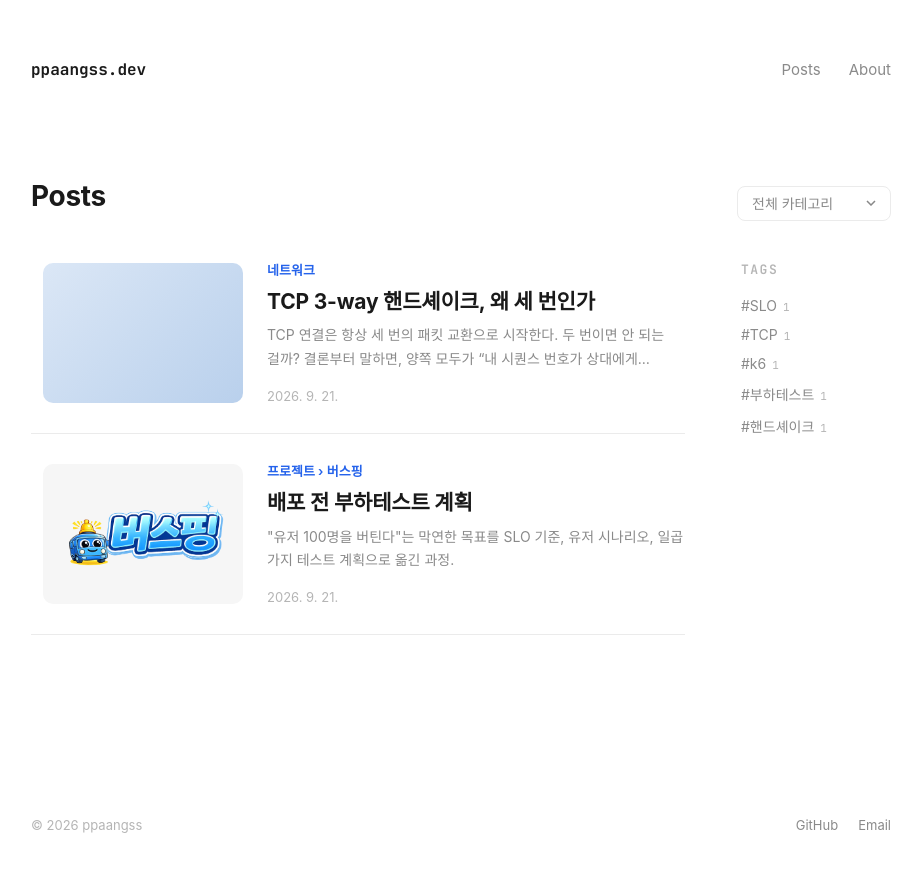
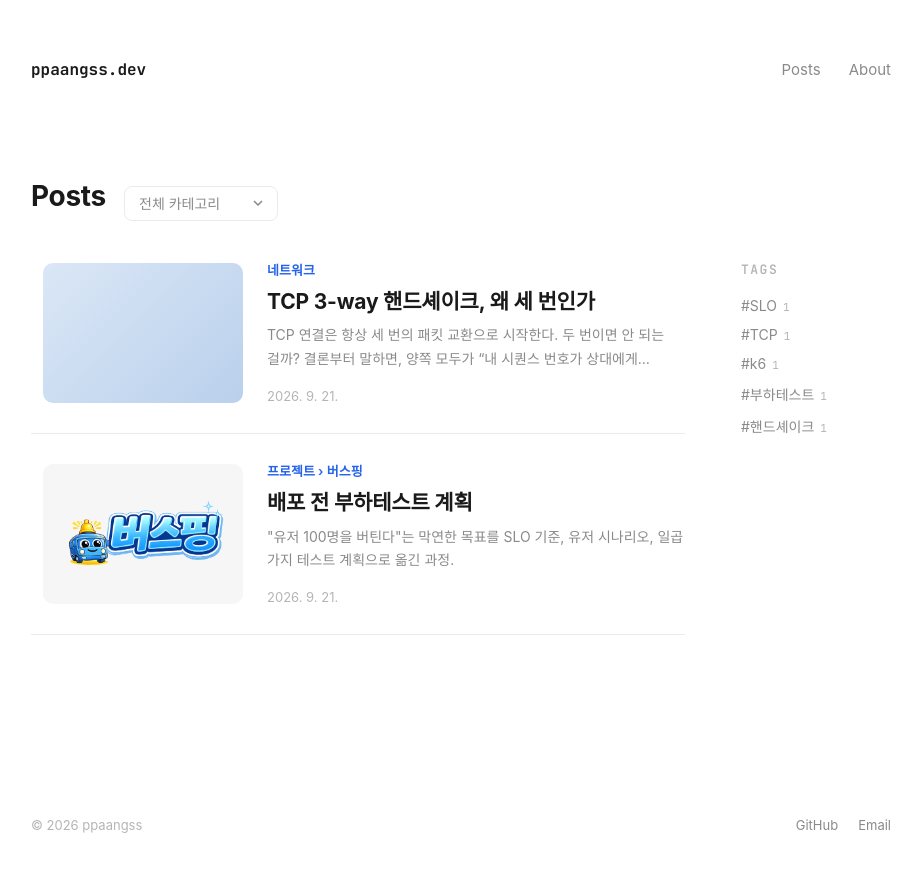
Before and after one commit to ppaangss/ppaangss.github.io, a Jekyll site: the page built from posts.html, in a window 1280 px wide. Shown: the top 872 px of the page, without its empty margins (179-1101 px from the left). Built offline with Jekyll 4.4.1, drawn with Linux system fonts in a browser that asks for light colours; some web fonts are replaced.

Commit message:
style: 카테고리 드롭다운을 Posts 제목 바로 옆으로

```diff
--- a/assets/css/main.css
+++ b/assets/css/main.css
@@ -202,9 +202,9 @@ main { flex: 1; }
 
 .posts-head {
   display: flex;
-  justify-content: space-between;
+  justify-content: flex-start;
   align-items: flex-end;
-  gap: 20px;
+  gap: 18px;
   padding-top: 90px;
 }
 
```
